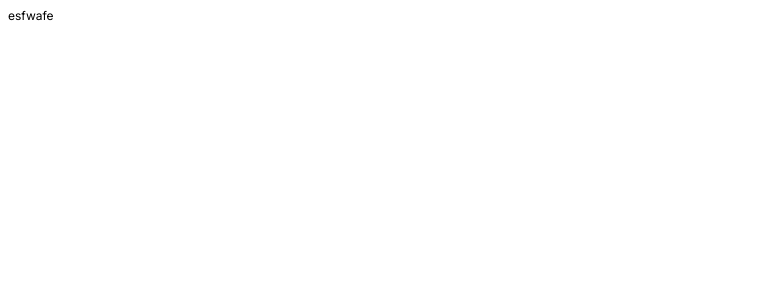
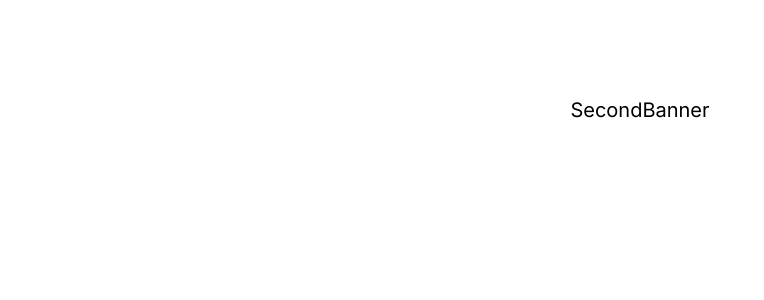
Before and after one commit to PennDarath/rupp-ecommerce, a Next.js app: page / in a window 1280 px wide. Shown: the top 300 px of the page, without its empty margins (0-764 px from the left). Built offline with nearby package versions, Linux system fonts and the light colour scheme.

Commit message:
fixed tailwind

```diff
--- a/src/app/layout.tsx
+++ b/src/app/layout.tsx
@@ -1,5 +1,7 @@
 import type { Metadata } from "next";
 import { Inter } from "next/font/google";
+import React from "react";
+import "./../globals.css";
 
 const inter = Inter({ subsets: ["latin"] });
 
--- a/src/app/page.tsx
+++ b/src/app/page.tsx
@@ -1,14 +1,11 @@
+import SecondBanner from "@/components/secondbanner/page";
 import { Text } from "@/constants/Sizes";
 
 export default function Home() {
   return (
-    <main className="flex min-h-screen flex-col items-center justify-between p-24">
-      <div
-        style={{
-          fontSize: Text.xs,
-        }}
-      >
-        esfwafe
+    <main className="flex min-h-screen flex-col bg-white items-center justify-between p-24">
+      <div>
+        <SecondBanner />
       </div>
     </main>
   );
--- a/src/components/secondbanner/page.tsx
+++ b/src/components/secondbanner/page.tsx
@@ -1,5 +1,5 @@
 import React from "react";
 
 export default function SecondBanner() {
-  return <div>SecondBanner</div>;
+  return <div className="text-xl">SecondBanner</div>;
 }
```
